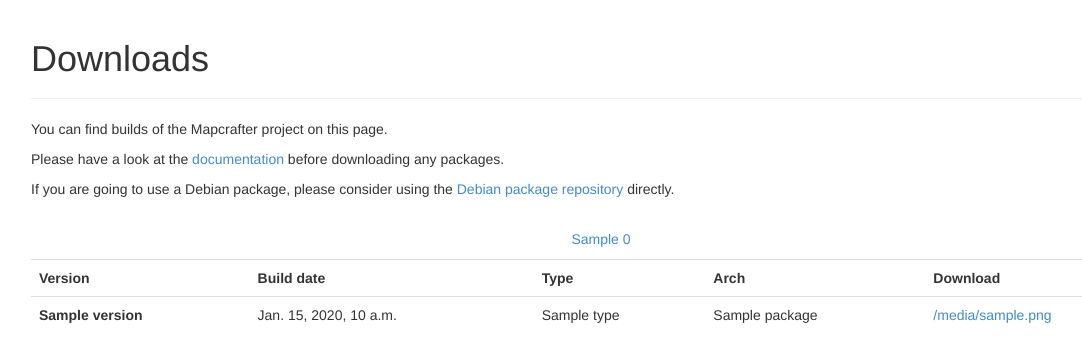
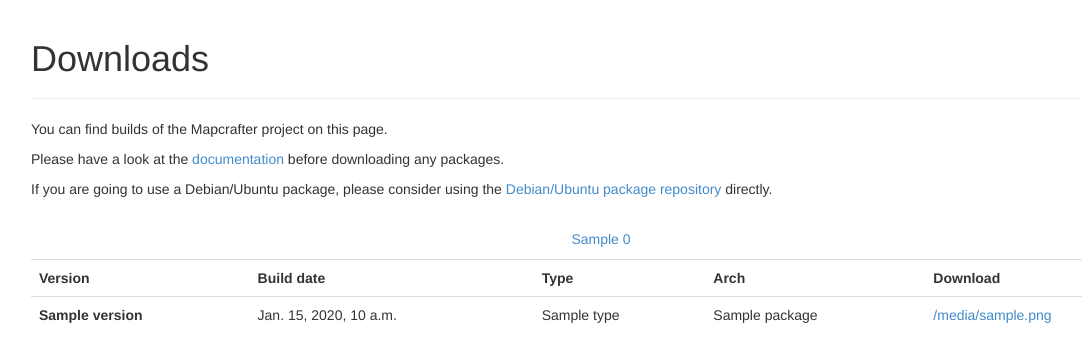
Before and after one commit to m0r13/mapcrafter.org, a Django app: template mapcrafterweb/templates/downloads.html in a window 1280 px wide. Shown: the part 51-413 px from the top of the page, without its empty margins (39-1121 px from the left). Run offline with Django 3.2, Linux system fonts and the light colour scheme; the template is opened without the code that fills it: most values are stand-ins (such as "Sample title", 1, 10 or a date in 2020); some libraries are stand-ins or nearby versions.

Commit message:
Added notice about downloading debian packages directlry.

```diff
--- a/mapcrafterweb/templates/downloads.html
+++ b/mapcrafterweb/templates/downloads.html
@@ -8,6 +8,11 @@
   display: none !important;
 }
 </style>
+<script type="text/javascript">
+function debOnClick() {
+    return confirm("Do you really want to download this Debian/Ubuntu package directly? Using the Debian/Ubuntu package repo is the preferred way.");
+}
+</script>
 <div class="container">
   <div class="page-header">
     <h1>Downloads</h1>
@@ -20,8 +25,8 @@
     before downloading any packages.
   </p>
   <p>
-    If you are going to use a Debian package, please consider using the
-    <a href="http://docs.mapcrafter.org/builds/stable/installation.html#debian-packages">Debian package repository</a>
+    If you are going to use a Debian/Ubuntu package, please consider using the
+    <a href="http://docs.mapcrafter.org/builds/stable/installation.html#debian-packages">Debian/Ubuntu package repository</a>
     directly.
   </p>
   <div style="height: 20px"></div>
@@ -53,7 +58,7 @@
       <td>{{ package.type.verbose_name }}</td>
       <td>{{ package.arch_name }}</td>
       <td class="col-downloads">{{ package.downloads }}</td>
-      <td><a href="{{ package.url }}">{{ package.filename }}</a></td>
+      <td><a href="{{ package.url }}" {% if package.type.name|slice:":3" == "deb" %} onclick="return debOnClick()" {% endif %}>{{ package.filename }}</a></td>
     </tr>
     {% endfor %}
     {% endfor %}
```
